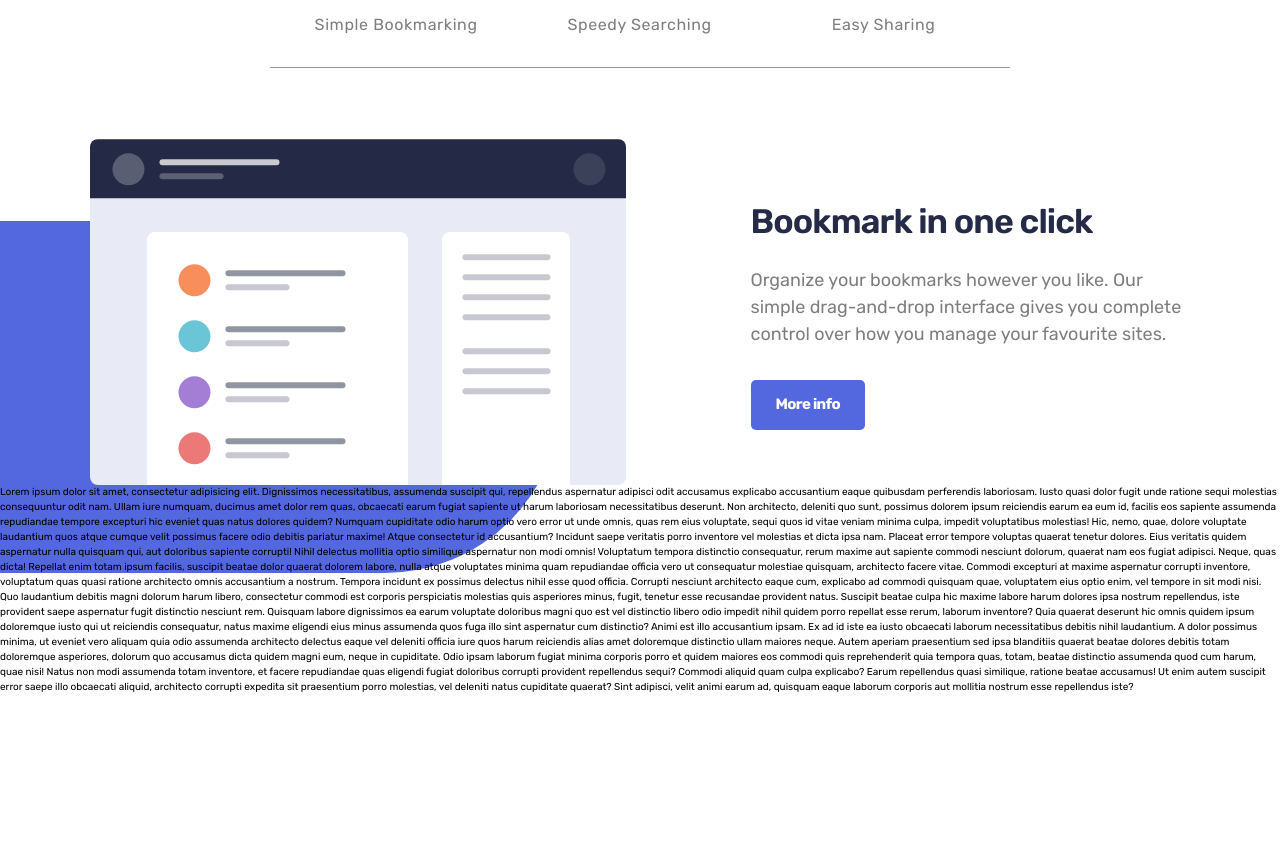
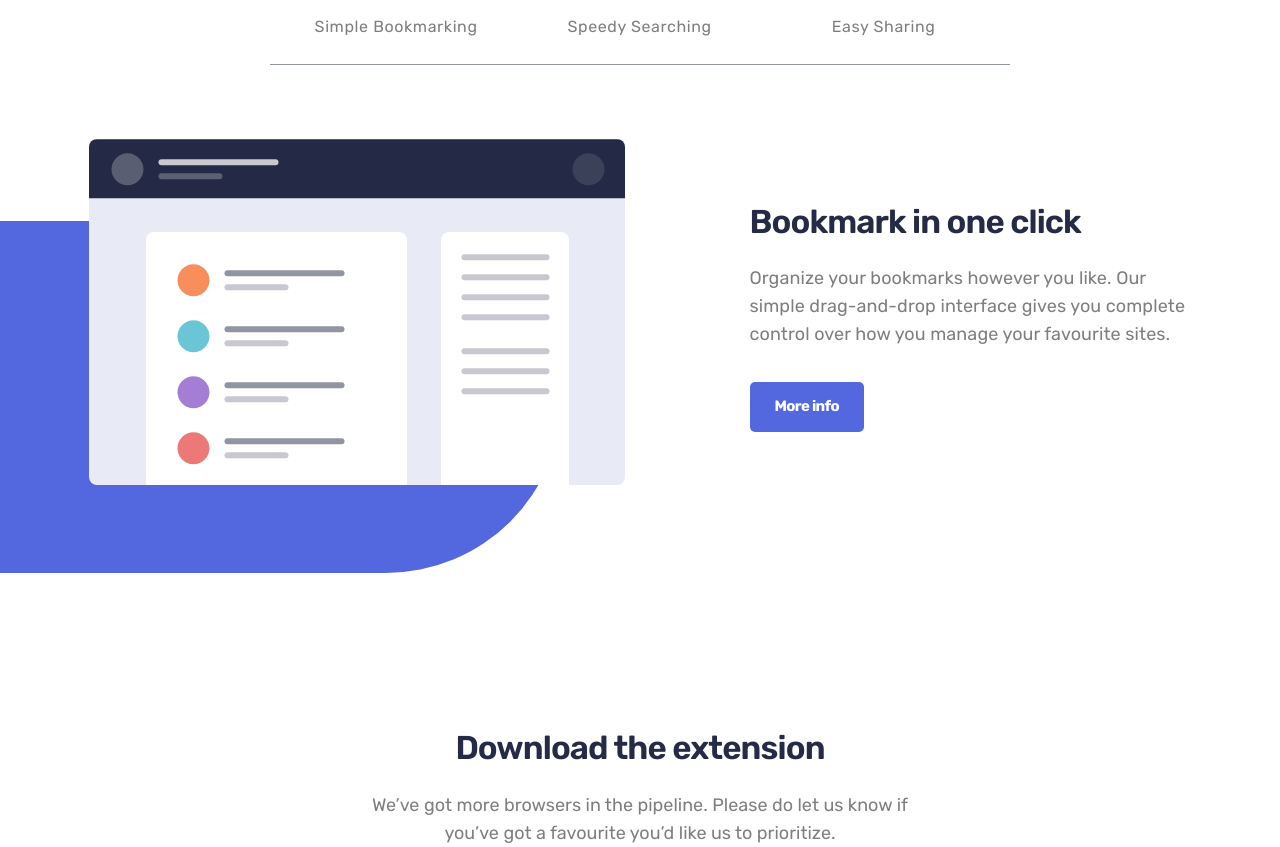
Before and after one commit to olaknowct/bookmark, a React (Create React App) app: page / in a window 1280 px wide. Shown: the part 940-1787 px from the top of the page. Before the commit the page ends 1635 px from the top, so only its background shows below. Built offline with nearby package versions, Linux system fonts and the light colour scheme.

Commit message:
layout accuracy

```diff
--- /dev/null
+++ b/src/component/extension/extension.component.jsx
@@ -0,0 +1,15 @@
+const Extension = () => {
+  return (
+    <section>
+      <div className='flex flex-col gap-[1.8rem] pt-[14.8rem] text-center'>
+        <h2>Download the extension</h2>
+        <p className='section-p-default leading-[2.8rem] tracking-[0.002rem]'>
+          We’ve got more browsers in the pipeline. Please do let us know if you’ve got a favourite
+          you’d like us to prioritize.
+        </p>
+      </div>
+    </section>
+  );
+};
+
+export default Extension;
--- a/src/component/features/features.component.jsx
+++ b/src/component/features/features.component.jsx
@@ -4,11 +4,11 @@ import Tabpanel from '../tabpanel/tabpanel.component';
 const Features = () => {
   return (
     <section>
-      <div className='flex flex-col gap-[1.8rem] pt-[11rem] text-center'>
+      <div className='flex flex-col gap-[2.1rem] py-[9rem] pt-[11rem] text-center'>
         <h2>Features</h2>
-        <p className='mx-auto max-w-[54rem] text-[1.8rem] opacity-50'>
+        <p className='section-p-default leading-[2.7rem] tracking-[0.01rem]'>
           Our aim is to make it quick and easy for you to access your favourite websites. Your
-          bookmarks sync between your devices so you can access them on the go
+          bookmarks sync between your devices so you can access them on the go.
         </p>
         <Tablist />
         <Tabpanel />
--- a/src/component/hero/hero.component.jsx
+++ b/src/component/hero/hero.component.jsx
@@ -13,7 +13,7 @@ const Hero = () => {
           <div className='mt-[3.3rem] flex flex-col justify-center gap-[2rem] xs:flex-row lg:justify-start '>
             <button className='btn-primary'>Get it on Chrome</button>
             <button className='font-inherit rounded-lg  bg-grayishBlue  bg-opacity-10 px-[2rem] pb-[1.43rem] pt-[1.3rem] text-[1.5rem] font-bold text-veryDarkBlue text-opacity-70 shadow-md'>
-              Get it on firefox
+              Get it on Firefox
             </button>
           </div>
         </div>
--- a/src/component/main/main.component.jsx
+++ b/src/component/main/main.component.jsx
@@ -1,4 +1,5 @@
 import { FeatureProvider } from '../../context/features.context';
+import Extension from '../extension/extension.component';
 import Features from '../features/features.component';
 import Hero from '../hero/hero.component';
 
@@ -9,50 +10,7 @@ const Main = () => {
       <FeatureProvider>
         <Features />
       </FeatureProvider>
-      <p>
-        Lorem ipsum dolor sit amet, consectetur adipisicing elit. Dignissimos necessitatibus,
-        assumenda suscipit qui, repellendus aspernatur adipisci odit accusamus explicabo accusantium
-        eaque quibusdam perferendis laboriosam. Iusto quasi dolor fugit unde ratione sequi molestias
-        consequuntur odit nam. Ullam iure numquam, ducimus amet dolor rem quas, obcaecati earum
-        fugiat sapiente ut harum laboriosam necessitatibus deserunt. Non architecto, deleniti quo
-        sunt, possimus dolorem ipsum reiciendis earum ea eum id, facilis eos sapiente assumenda
-        repudiandae tempore excepturi hic eveniet quas natus dolores quidem? Numquam cupiditate odio
-        harum optio vero error ut unde omnis, quas rem eius voluptate, sequi quos id vitae veniam
-        minima culpa, impedit voluptatibus molestias! Hic, nemo, quae, dolore voluptate laudantium
-        quos atque cumque velit possimus facere odio debitis pariatur maxime! Atque consectetur id
-        accusantium? Incidunt saepe veritatis porro inventore vel molestias et dicta ipsa nam.
-        Placeat error tempore voluptas quaerat tenetur dolores. Eius veritatis quidem aspernatur
-        nulla quisquam qui, aut doloribus sapiente corrupti! Nihil delectus mollitia optio similique
-        aspernatur non modi omnis! Voluptatum tempora distinctio consequatur, rerum maxime aut
-        sapiente commodi nesciunt dolorum, quaerat nam eos fugiat adipisci. Neque, quas dicta!
-        Repellat enim totam ipsum facilis, suscipit beatae dolor quaerat dolorem labore, nulla atque
-        voluptates minima quam repudiandae officia vero ut consequatur molestiae quisquam,
-        architecto facere vitae. Commodi excepturi at maxime aspernatur corrupti inventore,
-        voluptatum quas quasi ratione architecto omnis accusantium a nostrum. Tempora incidunt ex
-        possimus delectus nihil esse quod officia. Corrupti nesciunt architecto eaque cum, explicabo
-        ad commodi quisquam quae, voluptatem eius optio enim, vel tempore in sit modi nisi. Quo
-        laudantium debitis magni dolorum harum libero, consectetur commodi est corporis perspiciatis
-        molestias quis asperiores minus, fugit, tenetur esse recusandae provident natus. Suscipit
-        beatae culpa hic maxime labore harum dolores ipsa nostrum repellendus, iste provident saepe
-        aspernatur fugit distinctio nesciunt rem. Quisquam labore dignissimos ea earum voluptate
-        doloribus magni quo est vel distinctio libero odio impedit nihil quidem porro repellat esse
-        rerum, laborum inventore? Quia quaerat deserunt hic omnis quidem ipsum doloremque iusto qui
-        ut reiciendis consequatur, natus maxime eligendi eius minus assumenda quos fuga illo sint
-        aspernatur cum distinctio? Animi est illo accusantium ipsam. Ex ad id iste ea iusto
-        obcaecati laborum necessitatibus debitis nihil laudantium. A dolor possimus minima, ut
-        eveniet vero aliquam quia odio assumenda architecto delectus eaque vel deleniti officia iure
-        quos harum reiciendis alias amet doloremque distinctio ullam maiores neque. Autem aperiam
-        praesentium sed ipsa blanditiis quaerat beatae dolores debitis totam doloremque asperiores,
-        dolorum quo accusamus dicta quidem magni eum, neque in cupiditate. Odio ipsam laborum fugiat
-        minima corporis porro et quidem maiores eos commodi quis reprehenderit quia tempora quas,
-        totam, beatae distinctio assumenda quod cum harum, quae nisi! Natus non modi assumenda totam
-        inventore, et facere repudiandae quas eligendi fugiat doloribus corrupti provident
-        repellendus sequi? Commodi aliquid quam culpa explicabo? Earum repellendus quasi similique,
-        ratione beatae accusamus! Ut enim autem suscipit error saepe illo obcaecati aliquid,
-        architecto corrupti expedita sit praesentium porro molestias, vel deleniti natus cupiditate
-        quaerat? Sint adipisci, velit animi earum ad, quisquam eaque laborum corporis aut mollitia
-        nostrum esse repellendus iste?
-      </p>
+      <Extension />
     </main>
   );
 };
--- a/src/component/tablist/tablist.component.jsx
+++ b/src/component/tablist/tablist.component.jsx
@@ -9,7 +9,7 @@ const Tablist = () => {
   };
 
   return (
-    <nav className='mt-[2.8rem]'>
+    <nav className='mt-[2.6rem]'>
       <ul
         role='tablist'
         aria-label='Features'
@@ -24,7 +24,7 @@ const Tablist = () => {
               aria-controls='panel-1'
               id='tab-1'
               tabIndex={selectedIndexFeature === index ? '1' : '0'}
-              className={`border-b-[1px] border-b-veryDarkBlue pb-[3rem] pt-[2.2rem] text-center  tracking-[0.06rem] ${
+              className={`border-b-[1px] border-b-veryDarkBlue pb-[2.5rem] pt-[2.2rem] text-center  tracking-[0.06rem] ${
                 index === features.length - 1 ? 'px-[7.5rem]' : 'px-[4.5rem]'
               } `}
             >
--- a/src/component/tabpanel/tabpanel.component.jsx
+++ b/src/component/tabpanel/tabpanel.component.jsx
@@ -5,7 +5,7 @@ const Tabpanel = () => {
   const { features, selectedIndexFeature } = useContext(FeaturesContext);
 
   return (
-    <section className='elipse right-elipse mx-auto mt-[5.3rem] max-w-[110.rem] text-left '>
+    <section className='elipse right-elipse mx-auto mt-[5.3rem] max-w-[110.3rem]  text-left'>
       {features.map(({ heading, img, description, alt }, index) => (
         <article
           key={index}
@@ -17,10 +17,12 @@ const Tabpanel = () => {
         >
           <figure className=' flex flex-row gap-10 '>
             <img src={img} alt={alt} className=' rounded-lg' width={536} />
-            <figcaption className='flex flex-col gap-8 pl-[10rem] pt-[5.7rem]'>
+            <figcaption className='flex flex-col gap-7 pl-[10rem] pt-[5.8rem]'>
               <h2>{heading}</h2>
-              <p className='max-w-[44rem] text-[1.8rem] opacity-50'>{description}</p>
-              <button className='btn-primary mt-[1.2rem] self-start'>More info</button>
+              <p className='max-w-[45rem] text-[1.8rem] leading-[2.8rem] tracking-[0.01rem] opacity-50'>
+                {description}
+              </p>
+              <button className='btn-primary mt-[1.6rem] self-start'>More info</button>
             </figcaption>
           </figure>
         </article>
--- a/src/index.css
+++ b/src/index.css
@@ -8,7 +8,7 @@
   }
 
   h2 {
-    @apply text-[3.4rem] font-semibold  tracking-[-0.09rem] text-veryDarkBlue;
+    @apply text-[3.3rem] font-semibold  tracking-[-0.09rem] text-veryDarkBlue;
   }
 }
 
@@ -33,3 +33,7 @@
 .right-elipse {
   @apply after:right-[63rem] after:top-[8.2rem];
 }
+
+.section-p-default {
+  @apply mx-auto max-w-[54rem] text-[1.8rem]  opacity-50;
+}
```
